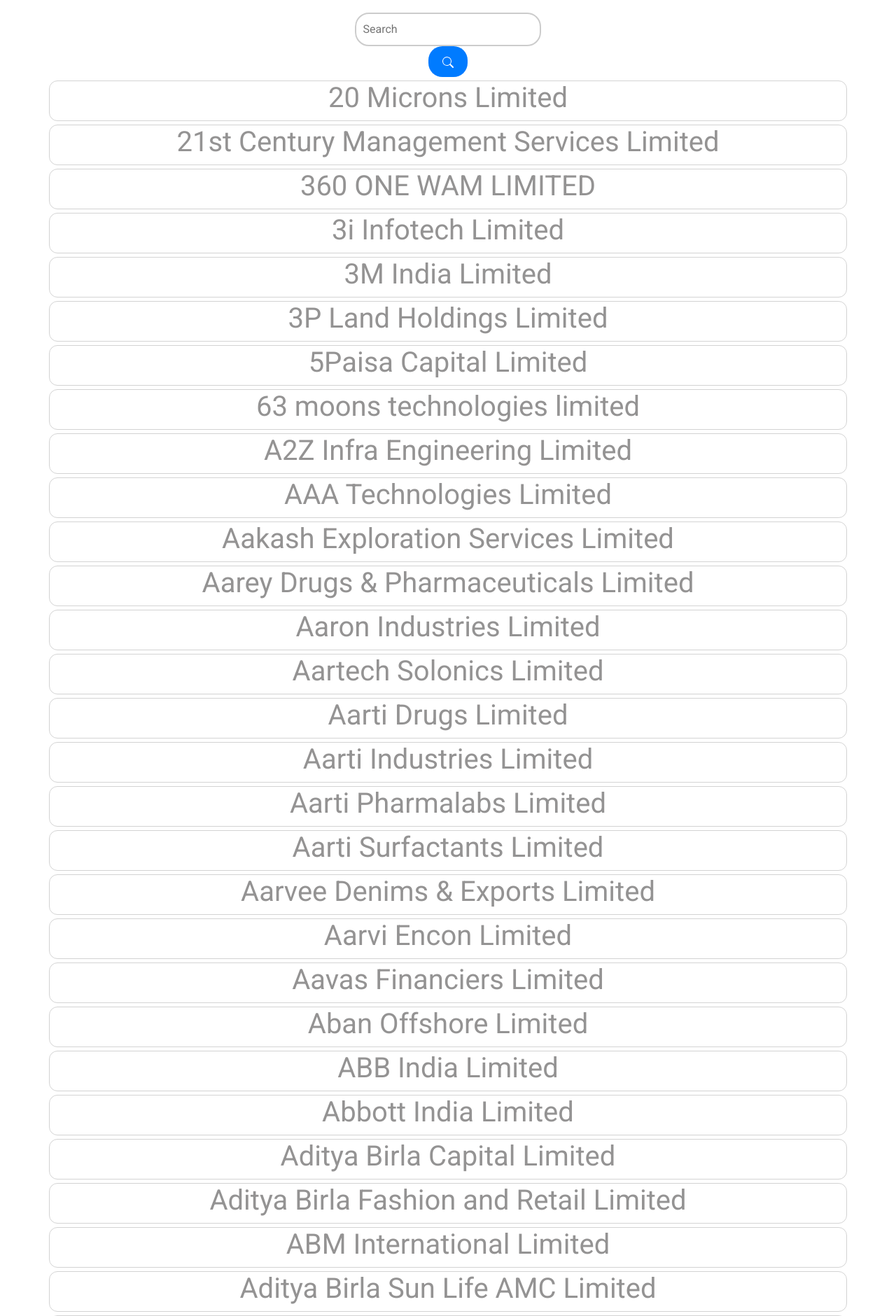
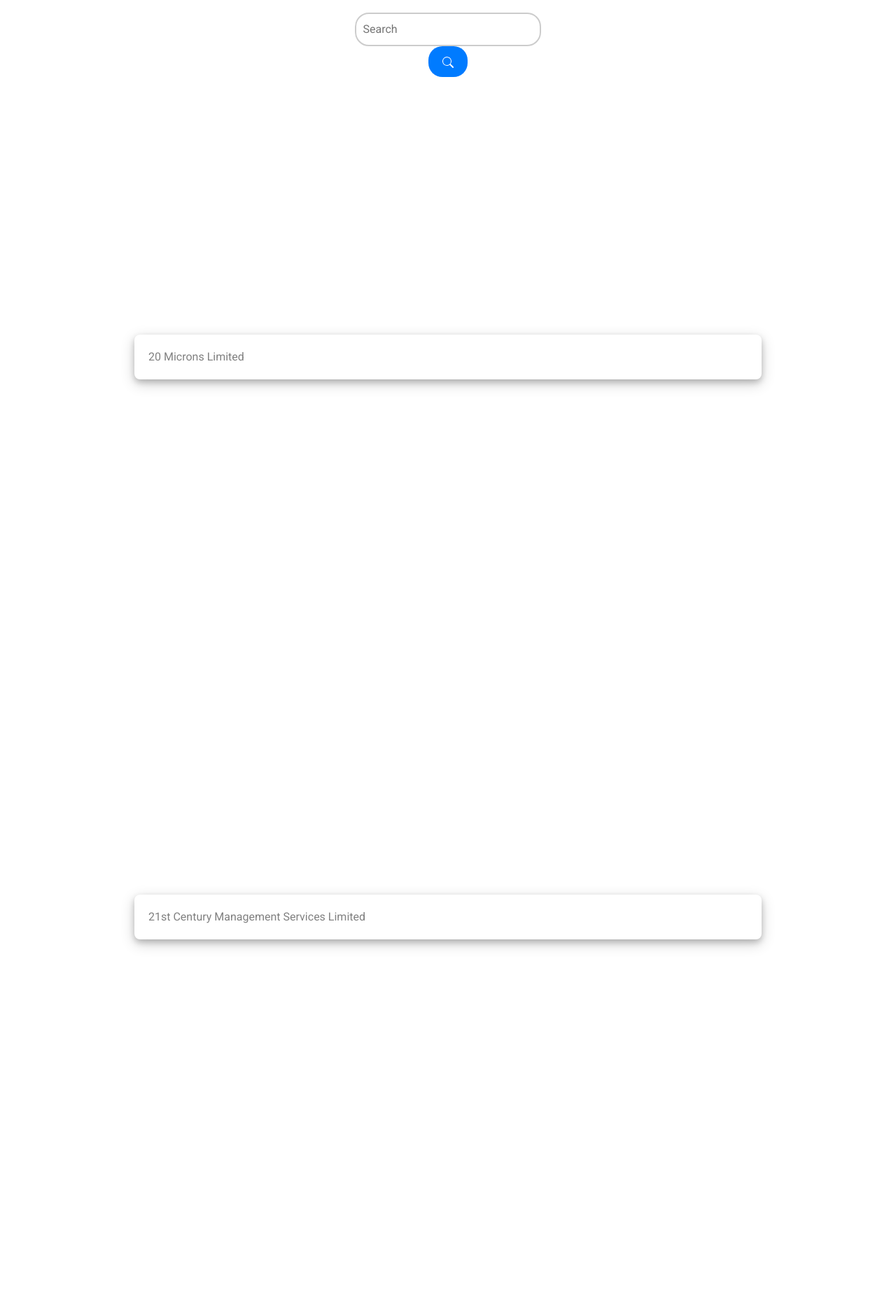
Before and after one commit to HarshaReddyV/Rallys, a Django app: page / in a window 1280 px wide. Shown: the part 102-1982 px from the top of the page at 70% size. Run offline with Django 4.2, Linux system fonts and the light colour scheme; data comes from the database, SQL or seed files in the repository.

Commit message:
Update index.html

```diff
--- a/home/templates/home/index.html
+++ b/home/templates/home/index.html
@@ -39,30 +39,38 @@
         height: 20px;
         margin-right: 10px; /* Spacing between icon and input */
     }
-    #top
-    {
-        border: solid 0.25px lightgray;
-        border-radius: 12px;
-        margin-top: 5px;
-    }
-    #data
-    {
-        display: block;
+     #link{
+      text-decoration: none;
+      color:gray;
     }
 
-    #link{
-      text-decoration: none;
 
-      color: rgb(148, 147, 147);
+    #topbox{
+      background-color: white;
+      width: 100%;
+      height: 100vh;
+      display: flex;
+      justify-content: center;
+      align-items: center;
     }
-    #link:hover
-    {
-      #title{
-        color: skyblue;
+    #topbox :hover{
+      color: lightskyblue;
     }
-      #top{
-        border: solid 0.40px skyblue;
+
+    #databox{
+
+      background-color: white;
+      width: 70%;
+      padding: 20px;
+      border-radius: 8px;
+      box-shadow: 0 4px 8px 0 rgba(0, 0, 0, 0.2), 0 6px 20px 0 rgba(0, 0, 0, 0.19);
     }
+
+
+
+
+
+
     }
   </style>
 {% endblock %}
@@ -97,11 +105,9 @@
 
   {% for item in tickers %}
   <a id="link" href="{% url 'details' item.id %} ">
-    <div id="top" class="container-lg text-center">
-      <div class="row align-items-center">
-        <div class="col">
-         <h1 id="title"> {{ item.title }} </h1>
-        </div>
+    <div id="topbox" class="">
+      <div  id="databox"class="">
+         {{item.title}}
       </div>
     </div>
   </a>
```
Lines whose indentation alone changed are shown as unchanged.
